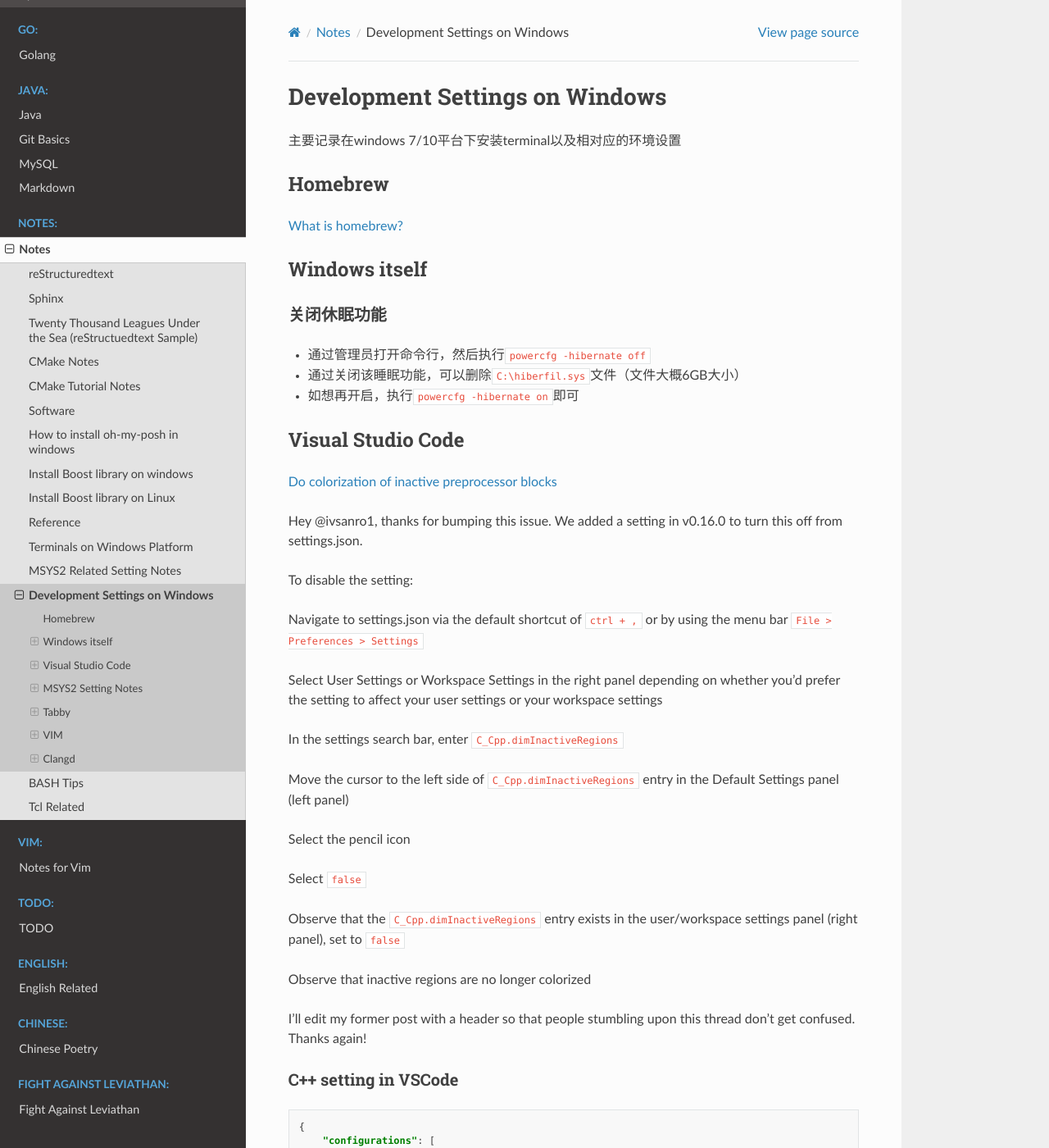
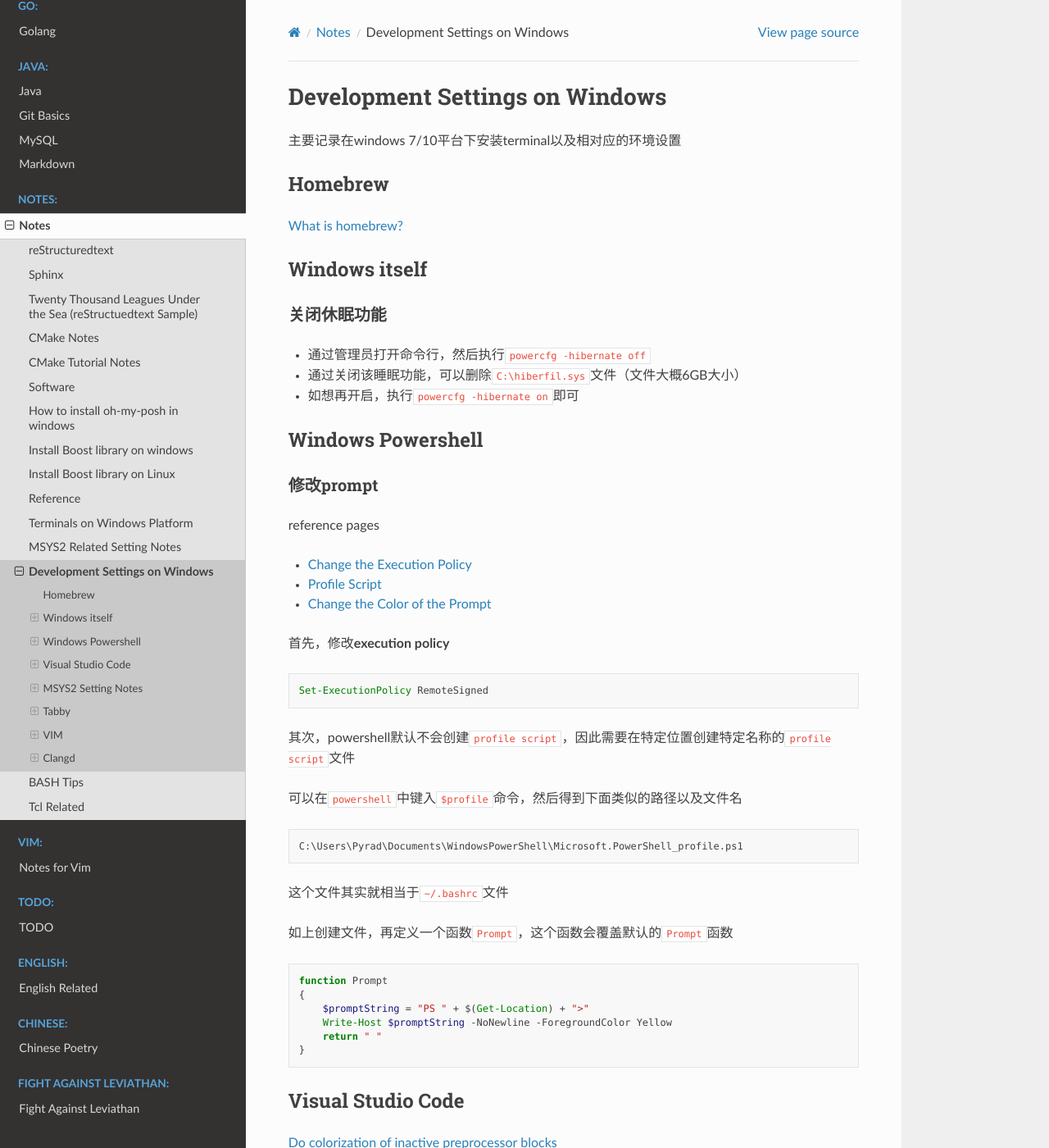
Before and after one commit to Pyrad/pyradnotes, a Sphinx documentation site: the page built from source/Notes/WinDevEnvSetup.md, in a window 1280 px wide and 1400 px high. Shown: the whole window at 82% size. Built offline with Sphinx 7.4.7 and the Read the Docs theme 2.0.0, drawn with Linux system fonts in a browser that asks for light colours.

Commit message:
Customize prompt of Windows Powershell

````diff
--- a/source/Notes/WinDevEnvSetup.md
+++ b/source/Notes/WinDevEnvSetup.md
@@ -17,6 +17,47 @@
 - 通过管理员打开命令行，然后执行`powercfg -hibernate off`
 - 通过关闭该睡眠功能，可以删除`C:\hiberfil.sys`文件（文件大概6GB大小）
 - 如想再开启，执行`powercfg -hibernate on`即可
+
+
+
+## Windows Powershell
+
+### 修改prompt
+
+reference pages
+
+- [Change the Execution Policy](https://codeyarns.com/tech/2011-07-30-powershell-change-the-execution-policy.html)
+- [Profile Script](https://codeyarns.com/tech/2011-07-30-powershell-profile-script.html)
+- [Change the Color of the Prompt](https://codeyarns.com/tech/2011-09-02-powershell-change-the-color-of-the-prompt.html#:~:text=PowerShell%20opens%20up%20in%20a%20soothing%20white-on-blue%20console,method%20and%20placing%20it%20in%20your%20profile%20script.)
+
+首先，修改**execution policy**
+
+```powershell
+Set-ExecutionPolicy RemoteSigned
+```
+
+其次，powershell默认不会创建`profile script`，因此需要在特定位置创建特定名称的`profile script`文件
+
+可以在`powershell`中键入`$profile`命令，然后得到下面类似的路径以及文件名
+
+```powershell
+C:\Users\Pyrad\Documents\WindowsPowerShell\Microsoft.PowerShell_profile.ps1
+```
+
+这个文件其实就相当于`~/.bashrc`文件
+
+如上创建文件，再定义一个函数`Prompt`，这个函数会覆盖默认的`Prompt`函数
+
+```powershell
+function Prompt
+{
+    $promptString = "PS " + $(Get-Location) + ">"
+    Write-Host $promptString -NoNewline -ForegroundColor Yellow
+    return " "
+}
+```
+
+
 
 
 
````
